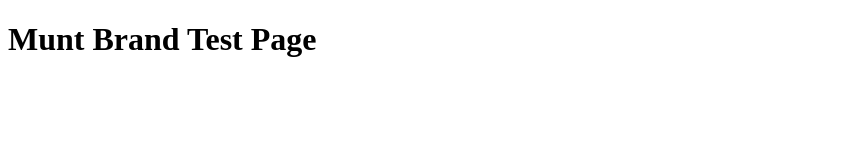
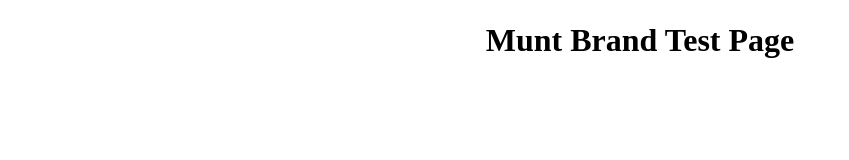
Before and after one commit to proservices/Munt_Brand_Test_Page, a plain HTML site: page index.html in a window 1280 px wide. Shown: the whole page, without its empty margins (0-849 px from the left). Drawn offline with Linux system fonts and the light colour scheme.

Commit message:
add css file

```diff
--- a/index.html
+++ b/index.html
@@ -4,6 +4,7 @@
         <meta charset="UTF-8">
         <meta name="viewport" content="width=device-width, initial-scale=1.0">
         <title>Munt Brand Test Page</title>
+        <link rel="stylesheet" href="./munt.css">
         <script src="./bot.js" defer></script>
     </head>
     <body>
--- /dev/null
+++ b/munt.css
@@ -0,0 +1,7 @@
+body {
+  display: flex;
+  justify-content: center;
+  align-items: center;
+  height: 10vh;
+  margin: 0;
+}
```
